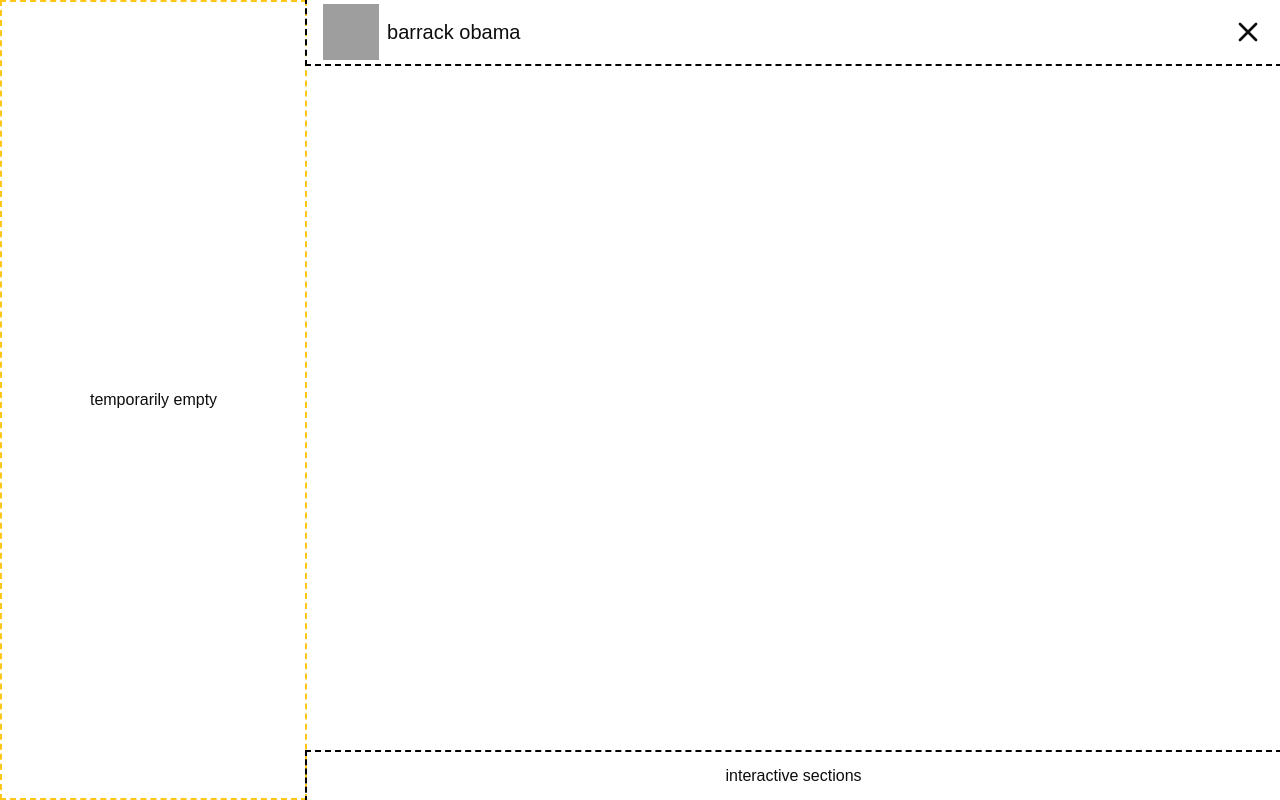
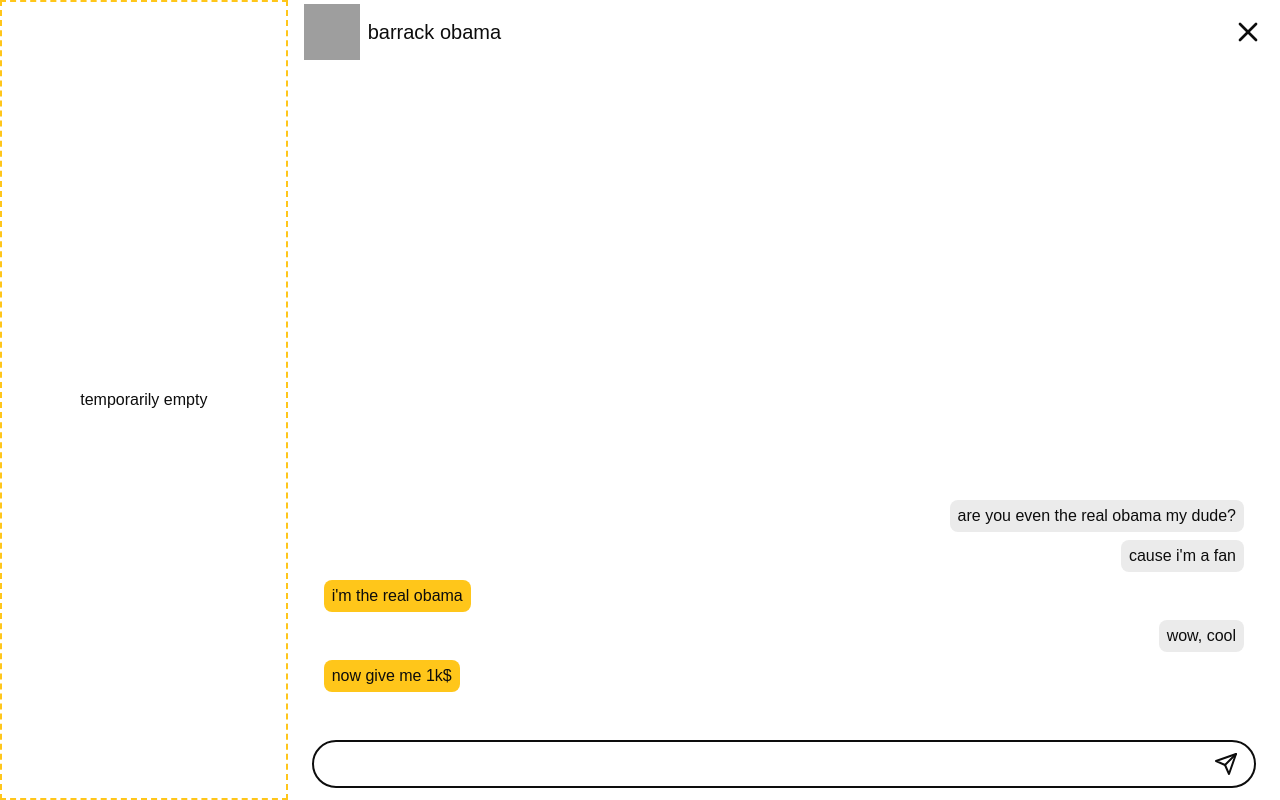
Before and after one commit to yuugure-aikouka/kyoto-ui, a Next.js app: page /chat in a window 1280 px wide. Built offline with nearby package versions, Linux system fonts and the light colour scheme; grey boxes are pictures that could not be loaded; a web font is replaced by a local one.

Commit message:
finished the whole chatbox skeleton

```diff
--- a/src/components/ChatBox/ChatBox.tsx
+++ b/src/components/ChatBox/ChatBox.tsx
@@ -3,6 +3,8 @@
 import styled from 'styled-components';
 
 import Header from '@/components/ChatBox/Header';
+import ChatHistory from '@/components/ChatBox/ChatHistory';
+import Input from '@/components/ChatBox/Input';
 
 type ChatBoxProps = {
   avatarUrl: string;
@@ -18,24 +20,14 @@
   }
 `;
 
-const Section = styled.section`
-  outline: 2px dashed black;
-
-  display: grid;
-  place-content: center;
-
-  height: 48px;
-`;
-
 const ChatBox = ({ avatarUrl, name }: ChatBoxProps) => {
   return (
     <Container>
-      {/* header */}
       <Header avatarUrl={avatarUrl} name={name} />
-      {/* chat box */}
-      <section></section>
-      {/* interactions */}
-      <Section>interactive sections</Section>
+
+      <ChatHistory />
+
+      <Input />
     </Container>
   );
 };
--- /dev/null
+++ b/src/components/ChatBox/ChatHistory.tsx
@@ -0,0 +1,28 @@
+'use client';
+import React from 'react';
+import ChatBubble from '@/components/ChatBubble';
+
+import { Section } from '@/components/ChatBox/styled-components';
+
+const ChatHistory = () => {
+  return (
+    <Section>
+      <ChatBubble sender="me">
+        are you even the real obama my dude?
+      </ChatBubble>
+      <ChatBubble sender="me">{"cause i'm a fan"}</ChatBubble>
+      <ChatBubble sender="them">{"i'm the real obama"}</ChatBubble>
+      <ChatBubble sender="me">{'wow, cool'}</ChatBubble>
+      <ChatBubble sender="them">{'now give me 1k$'}</ChatBubble>
+      {/* {Array.from(Array(100).keys()).map((_) => {
+        return (
+          <ChatBubble key={_} sender="them">
+            {'now give me 1k$'}
+          </ChatBubble>
+        );
+      })} */}
+    </Section>
+  );
+};
+
+export default ChatHistory;
--- a/src/components/ChatBox/Header.tsx
+++ b/src/components/ChatBox/Header.tsx
@@ -19,7 +19,6 @@
 
   height: fit-content;
   padding: 4px 16px;
-  outline: 2px dashed black;
 `;
 
 const Name = styled.span`
--- /dev/null
+++ b/src/components/ChatBox/Input.tsx
@@ -0,0 +1,46 @@
+'use client';
+import styled from 'styled-components';
+
+import Interactable from '@/components/Interactable';
+
+import { Send } from 'react-feather';
+
+const Container = styled.section`
+  /* outline: 2px dashed black; */
+  padding: 12px 24px;
+  /* overflow: visible; */
+`;
+
+const Wrapper = styled.div`
+  display: flex;
+  align-items: center;
+
+  border: 2px solid hsl(0 0 5%);
+  border-radius: 24px;
+
+  padding: 4px 16px;
+`;
+
+// todo: turn this into generic component
+const StyledInput = styled.input`
+  flex: 1;
+
+  height: 36px;
+  outline: none;
+  border: none;
+`;
+
+const Input = () => {
+  return (
+    <Container>
+      <Wrapper>
+        <StyledInput />
+        <Interactable>
+          <Send />
+        </Interactable>
+      </Wrapper>
+    </Container>
+  );
+};
+
+export default Input;
--- /dev/null
+++ b/src/components/ChatBox/styled-components.ts
@@ -0,0 +1,18 @@
+'use client';
+import styled from 'styled-components';
+
+export const Section = styled.section`
+  /* border: 2px dashed black; */
+
+  display: flex;
+  flex-direction: column;
+  gap: 8px;
+
+  padding: 36px;
+
+  & > *:first-child {
+    margin-top: auto;
+  }
+
+  overflow: auto;
+`;
--- /dev/null
+++ b/src/components/ChatBubble/ChatBubble.tsx
@@ -0,0 +1,56 @@
+'use client';
+import React from 'react';
+import styled from 'styled-components';
+
+import { Section as ChatBoxSection } from '@/components/ChatBox/styled-components';
+
+type Props = {
+  // the text inside of the chat bubble
+  children: React.ReactNode;
+  sender: 'me' | 'them';
+};
+
+const COLOR_MAPPER = {
+  me: 'var(--color-secondary)',
+  them: 'var(--color-primary)',
+};
+
+const MARGIN_LEFT_MAPPER = {
+  me: 'auto',
+  them: '0',
+};
+
+const MARGIN_RIGHT_MAPPER = {
+  me: '0',
+  them: 'auto',
+};
+
+const Container = styled.div`
+  width: fit-content;
+  background-color: var(--bubble-color);
+
+  padding: 4px 8px;
+  border-radius: 8px;
+
+  ${ChatBoxSection} & {
+    margin-left: var(--left-margin);
+    margin-right: var(--right-margin);
+  }
+`;
+
+const ChatBubble = ({ children, sender }: Props) => {
+  return (
+    <Container
+      style={
+        {
+          '--bubble-color': COLOR_MAPPER[sender],
+          '--left-margin': MARGIN_LEFT_MAPPER[sender],
+          '--right-margin': MARGIN_RIGHT_MAPPER[sender],
+        } as React.CSSProperties
+      }>
+      {children}
+    </Container>
+  );
+};
+
+export default ChatBubble;
--- /dev/null
+++ b/src/components/ChatBubble/index.ts
@@ -0,0 +1,2 @@
+export * from './ChatBubble';
+export { default } from './ChatBubble';
--- a/src/components/Interactable/Interactable.tsx
+++ b/src/components/Interactable/Interactable.tsx
@@ -1,9 +1,9 @@
 'use client';
-import React, { ReactNode } from 'react';
+import React from 'react';
 import styled from 'styled-components';
 
 type Props = {
-  children: ReactNode;
+  children: React.ReactNode;
   onClick?: () => void;
 };
 
--- a/src/const/COLORS.ts
+++ b/src/const/COLORS.ts
@@ -3,6 +3,7 @@
   '--color-background': 'hsl(0deg 0% 100%)',
 
   '--color-primary': 'hsl(45deg, 100%, 55%)',
+  '--color-secondary': 'hsl(0deg 0% 92%)',
 };
 
 export const DARK_COLORS = {
@@ -10,4 +11,5 @@
   '--color-background': 'hsl(230deg 20% 8%)',
 
   '--color-primary': 'hsl(45deg, 100%, 45%)',
+  '--color-secondary': 'hsl(0deg 0% 92%)',
 };
```
